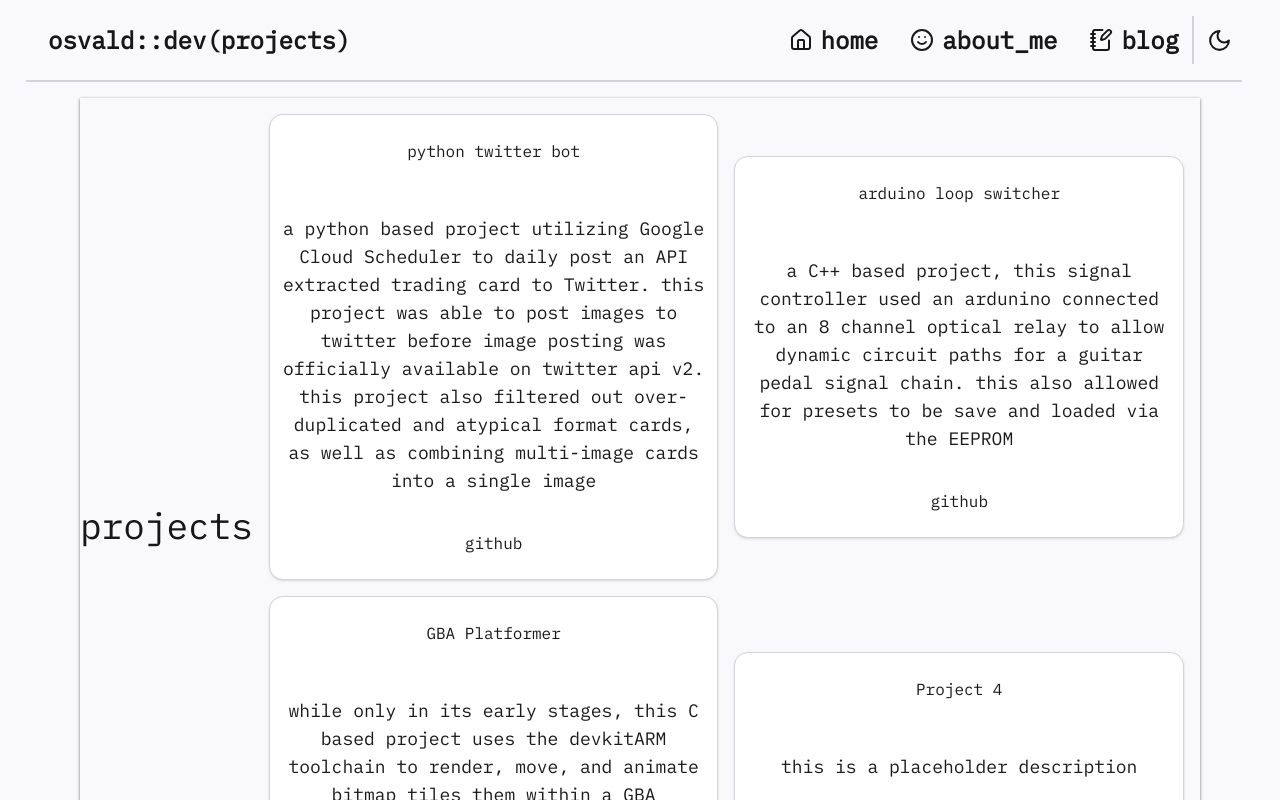
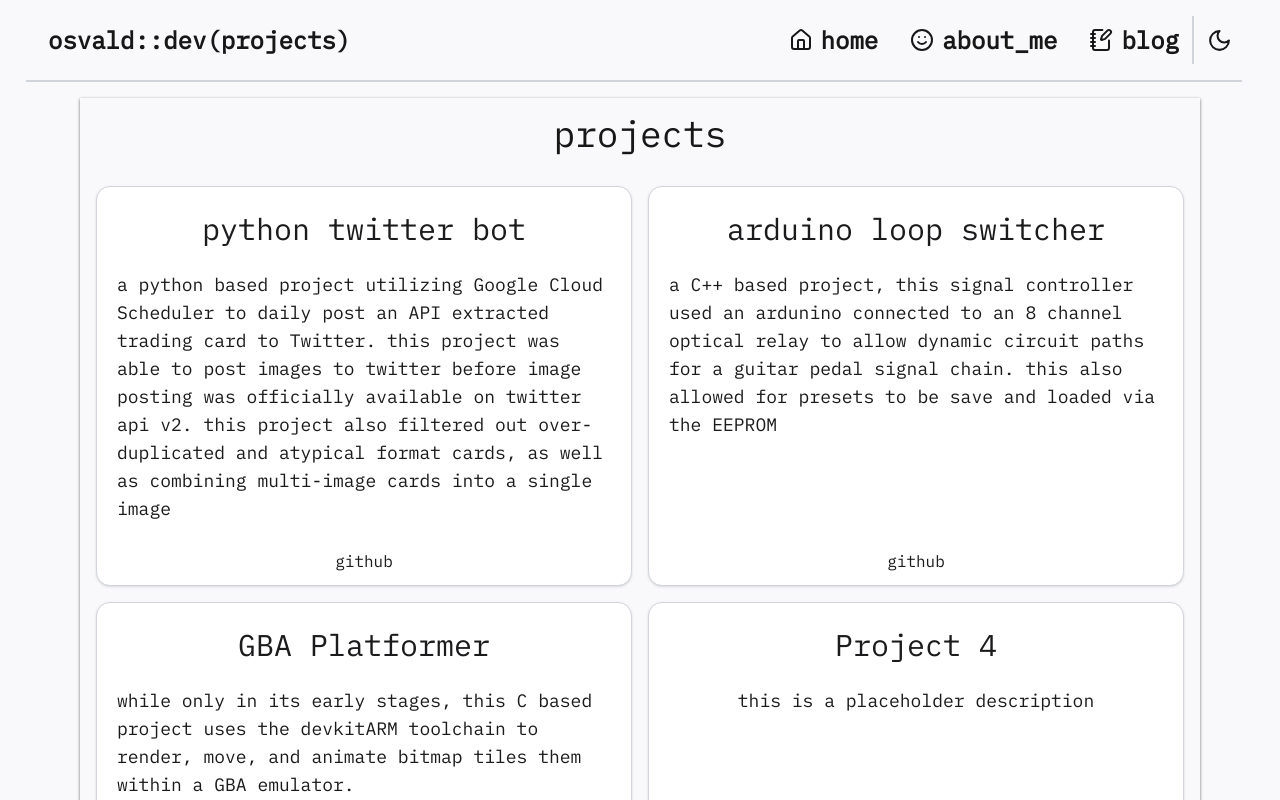
Before and after one commit to osvald-code/osvald-code.github.io, a Next.js app: page /projects in a window 1280 px wide. Shown: the top 800 px of the page. Built offline with nearby package versions, Linux system fonts and the light colour scheme.

Commit message:
formatting
project formatting added, and github calendar to about me

```diff
--- a/package.json
+++ b/package.json
@@ -23,6 +23,7 @@
     "next": "15.3.1",
     "react": "^19.0.0",
     "react-dom": "^19.0.0",
+    "react-github-calendar": "^4.5.7",
     "rehype-katex": "^7.0.1",
     "tailwind-merge": "^3.2.0"
   },
--- a/src/app/aboutme/page.tsx
+++ b/src/app/aboutme/page.tsx
@@ -10,6 +10,7 @@ import DecryptedText from "@/components/ui/DecryptedText";
 import Image from "next/image";
 import logo from "../img/osvalddevlogo.png";
 import CustomFooter from "@/components/customfooter";
+import GitHubCalendar from 'react-github-calendar';
 
 export default function AboutMe() {
       const [mounted, setMounted] = useState(false);
@@ -50,6 +51,7 @@ export default function AboutMe() {
           <p>this site has been created be a showcase of myself, including my projects, experiments, and some of my internal contemplations.</p>
           <h3 className ="text-2xl font-bold py-2" >have fun!</h3>
         </div>
+        <GitHubCalendar username="osvald-code"/>
         <Image src={logo} alt="cartoonOfDev" className="rounded-full mt-4 w-[30%]"/>
       </Card>
       <CustomFooter/>
--- a/src/app/projects/page.tsx
+++ b/src/app/projects/page.tsx
@@ -38,15 +38,15 @@ export default function AboutMe() {
           <CustNavBar className="flex items-center w-[100%]" pageName="projects" isDark={dark} toggleTheme={toggleTheme}/>
         </header>
       <Separator orientation="horizontal" className="min-h-[1px] mx-[2%] border-[1px] max-w-[95%]"/>
-      <div className="mx-2 sm:mx-20 my-4 min-h-[100%] flex items-center shadow-sm shadow-black/50 justify-center dark:bg-slate-800/10">
-        <h1 className="text-xl sm:text-2xl lg:text-4xl mt-4">projects</h1>
+      <div className="mx-2 sm:mx-20 my-4 min-h-[100%] items-center shadow-sm shadow-black/50 justify-center dark:bg-slate-800/10">
+        <h1 className="text-xl sm:text-2xl lg:text-4xl py-4 flex justify-center items-center text-center">projects</h1>
         <div className="w-[100%] min-h-[100%] flex order grid gird-cols-1 sm:grid-cols-2 p-4 items-center justify-center gap-4">
             {projects.map((projects) =>
               (
-                <Card key={projects.title} className="min-w-[100%] border flex items-center justify-center dark:bg-slate-800/0 text-center">
-                        <h1>{projects.title}</h1>
-                        <p className="text-lg mt-4 p-3">{projects.description}</p>
-                        <Link href={projects.url} className="hover:underline flex items-center whitespace-nowrap">
+                <Card key={projects.title} className="relative min-w-[100%] h-100 border items-center dark:bg-slate-800/0 text-center">
+                        <h1 className="static top-0 text-xl sm:text-2xl lg:text-3xl">{projects.title}</h1>
+                        <p className="text-lg px-5 text-start">{projects.description}</p>
+                        <Link href={projects.url} className="absolute bottom-0 py-3 hover:underline flex items-center whitespace-nowrap">
                               github
                         </Link>
                 </Card>
```
Also changed, not shown: 1 other file (tests, documents, lock files or other folders).
